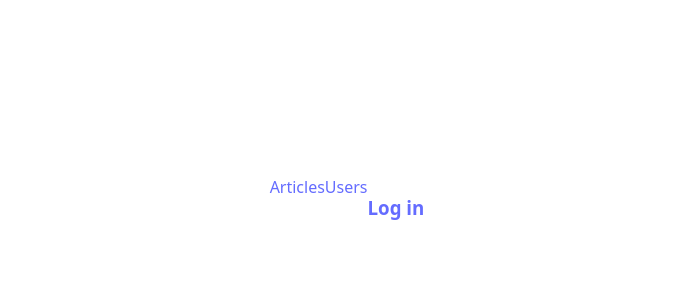
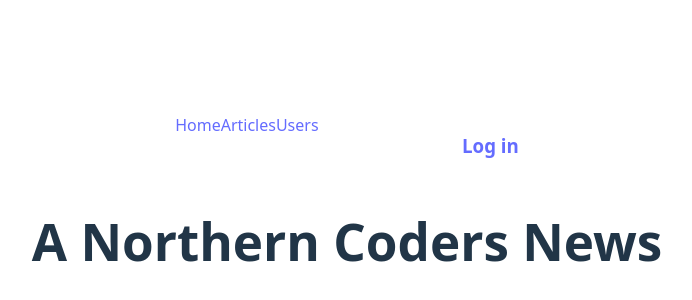
Before and after one commit to IzaakGough/nc-news, a React (Vite) app: page / in a window 1280 px wide. Shown: the part 192-492 px from the top of the page, without its empty margins (293-985 px from the left). Built offline with nearby package versions, Linux system fonts and the light colour scheme; no server answers.

Commit message:
adds home page

```diff
--- a/src/App.jsx
+++ b/src/App.jsx
@@ -6,6 +6,7 @@ import Articles from './components/Articles'
 import Article from './components/Article'
 import LoginForm from './LoginForm'
 import Users from './components/Users'
+import Home from './components/Home'
 
 
 function App() {
@@ -14,7 +15,9 @@ function App() {
     <>
     <Header />
       <Routes>
-        <Route path="/" />
+        <Route path="/" element={
+          <Home />
+        }/>
         <Route path="/articles" element={
           <Articles/>
           }/>
--- a/src/Header.jsx
+++ b/src/Header.jsx
@@ -8,6 +8,11 @@ function Header() {
     return (
         <header className="header">
             <nav className="navbar">
+
+                <Link to="/">
+                Home
+                </Link>
+
                 <Link to="/articles">
                 Articles
                 </Link>
--- /dev/null
+++ b/src/components/Home.jsx
@@ -0,0 +1,38 @@
+import { useState } from "react"
+import { getArticles } from "../utils/api"
+import { useEffect } from "react"
+import ArticleDetail from "./ArticleDetail"
+import Comments from "./Comments"
+
+function Home() {
+
+    const [loading, setLoading] = useState(false)
+    const [error, setError] = useState(false)
+    const [article, setArticle] = useState({})
+
+    useEffect(() => {
+        setLoading(true)
+        getArticles()
+        .then(articles => {
+            console.log(articles)
+            setArticle(articles[0])
+        })
+        .catch(err => {
+            console.log(err)
+        })
+        .finally(setLoading(false))
+    }, [])
+
+
+
+
+    return (
+        <>
+        <h1>A Northern Coders News</h1>
+        </>
+    )
+
+
+}
+
+export default Home
```
